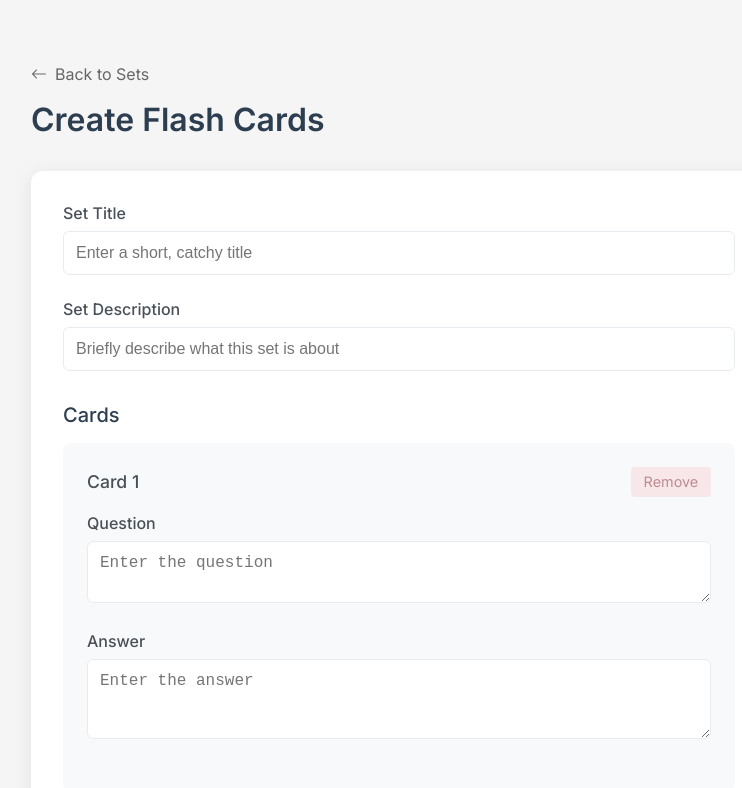
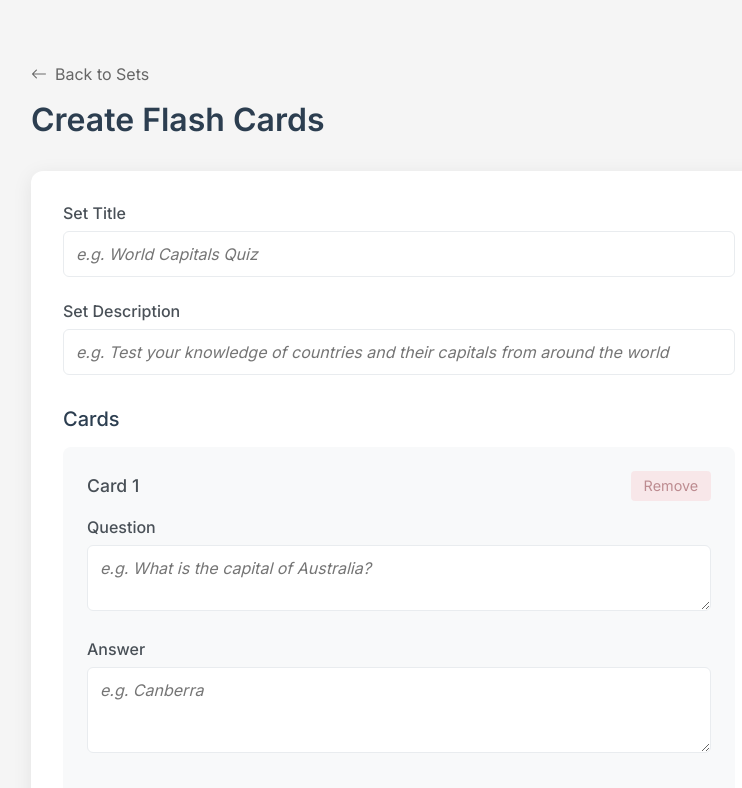
Before and after one commit to vincenttao04/flashcards-fe, a Vue app: page /create in a window 1280 px wide. Shown: the top 788 px of the page, without its empty margins (241-983 px from the left). Built offline with nearby package versions, Linux system fonts and the light colour scheme.

Commit message:
chore: made font family consistent throughout application

```diff
--- a/src/App.vue
+++ b/src/App.vue
@@ -21,7 +21,9 @@ import { RouterView } from "vue-router";
   padding: 0;
 }
 
-button {
+button,
+input,
+textarea {
   font-family: inherit;
 }
 
--- a/src/components/create/CardForm.vue
+++ b/src/components/create/CardForm.vue
@@ -6,7 +6,7 @@
         :id="`question-${index}`"
         :value="card.question"
         @input="updateField('question', $event.target.value)"
-        placeholder="Enter the question"
+        placeholder="e.g. What is the capital of Australia?"
         class="form-input"
         rows="2"
       ></textarea>
@@ -18,7 +18,7 @@
         :id="`answer-${index}`"
         :value="card.answer"
         @input="updateField('answer', $event.target.value)"
-        placeholder="Enter the answer"
+        placeholder="e.g. Canberra"
         class="form-input"
         rows="3"
       ></textarea>
@@ -70,6 +70,10 @@ label {
   resize: vertical;
 }
 
+.form-input::placeholder {
+  font-style: italic;
+}
+
 .form-input:focus {
   outline: none;
   border-color: #adb5bd;
--- a/src/components/create/FormActions.vue
+++ b/src/components/create/FormActions.vue
@@ -41,6 +41,7 @@ defineEmits(["save"]);
   border-radius: 6px;
   cursor: pointer;
   font-weight: 500;
+  font-size: 1rem;
   transition: all 0.2s;
   text-decoration: none;
   display: inline-flex;
@@ -59,6 +60,7 @@ defineEmits(["save"]);
   border-radius: 6px;
   cursor: pointer;
   font-weight: 500;
+  font-size: 1rem;
   transition: all 0.2s;
 }
 
--- a/src/components/create/SetTitleInput.vue
+++ b/src/components/create/SetTitleInput.vue
@@ -5,9 +5,9 @@
       <input
         type="text"
         id="set-title"
-        :value="modelValue"
-        @input="$emit('update:modelValue', $event.target.value)"
-        placeholder="Enter a short, catchy title"
+        :value="title"
+        @input="$emit('update:title', $event.target.value)"
+        placeholder="e.g. World Capitals Quiz"
         class="form-input"
       />
     </div>
@@ -15,10 +15,10 @@
       <label for="set-description">Set Description</label>
       <input
         type="text"
-        id="set-title"
-        :value="modelValue"
-        @input="$emit('update:modelValue', $event.target.value)"
-        placeholder="Briefly describe what this set is about"
+        id="set-description"
+        :value="description"
+        @input="$emit('update:description', $event.target.value)"
+        placeholder="e.g. Test your knowledge of countries and their capitals from around the world"
         class="form-input"
       />
     </div>
@@ -33,6 +33,10 @@ defineEmits(["update:modelValue"]);
 <style scoped>
 .form-group {
   margin-bottom: 2rem;
+}
+
+input::placeholder {
+  font-style: italic;
 }
 
 .title {
--- a/src/data/flashCardSets.js
+++ b/src/data/flashCardSets.js
@@ -74,14 +74,6 @@ export const flashCardSets = [
       {
         question: "Who painted the Mona Lisa?",
         answer: "Leonardo da Vinci",
-      },
-      {
-        question: "What is the smallest prime number?",
-        answer: "2",
-      },
-      {
-        question: "What currency is used in Japan?",
-        answer: "Yen",
       },
       {
         question: "What is the main language spoken in Brazil?",
@@ -174,31 +166,8 @@ export const flashCardSets = [
         answer:
           "A bond is a loan made to a company or government by an investor.",
       },
-      {
-        question: "What does 'diversification' mean in investing?",
-        answer: "Spreading investments across different assets to reduce risk.",
-      },
-      {
-        question: "What is inflation?",
-        answer:
-          "The general increase in prices and decrease in purchasing power over time.",
-      },
-      {
-        question: "What is a 401(k)?",
-        answer: "A retirement savings plan offered by employers in the U.S.",
-      },
-      {
-        question: "What does 'net worth' mean?",
-        answer: "The value of your assets minus your liabilities.",
-      },
-      {
-        question: "What is a mortgage?",
-        answer:
-          "A loan used to purchase real estate, typically paid over years.",
-      },
     ],
   },
-  // === Space & Astronomy Set ===
   {
     id: "space-astronomy",
     title: "Space & Astronomy",
@@ -219,19 +188,6 @@ export const flashCardSets = [
         answer: "About 8 minutes and 20 seconds",
       },
       {
-        question: "What is a black hole?",
-        answer:
-          "A region of space where gravity is so strong that nothing can escape from it.",
-      },
-      {
-        question: "Which planet has the most moons?",
-        answer: "Saturn",
-      },
-      {
-        question: "What galaxy is Earth located in?",
-        answer: "The Milky Way Galaxy",
-      },
-      {
         question: "What causes a solar eclipse?",
         answer:
           "The Moon passes between the Earth and the Sun, blocking sunlight.",
@@ -240,19 +196,8 @@ export const flashCardSets = [
         question: "What was the first human-made object to reach space?",
         answer: "The V-2 rocket in 1944",
       },
-      {
-        question: "Who was the first person on the Moon?",
-        answer: "Neil Armstrong",
-      },
-      {
-        question: "What is the International Space Station (ISS)?",
-        answer:
-          "A space station where astronauts live and work in orbit around Earth.",
-      },
     ],
   },
-
-  // === Technology & Innovation Set ===
   {
     id: "tech-innovation",
     title: "Tech & Innovation",
@@ -263,10 +208,6 @@ export const flashCardSets = [
       {
         question: "Who is known as the father of the computer?",
         answer: "Charles Babbage",
-      },
-      {
-        question: "What does AI stand for?",
-        answer: "Artificial Intelligence",
       },
       {
         question: "What is blockchain used for?",
@@ -286,10 +227,6 @@ export const flashCardSets = [
         answer: "HTML, CSS, and JavaScript",
       },
       {
-        question: "Who founded Microsoft?",
-        answer: "Bill Gates and Paul Allen",
-      },
-      {
         question: "What does VR stand for?",
         answer: "Virtual Reality",
       },
--- a/src/pages/FlashCardPage.vue
+++ b/src/pages/FlashCardPage.vue
@@ -21,12 +21,12 @@ card component, navigation buttons, and indicators for the cards.
       @next="nextCard"
     />
 
-    <CardIndicators
+    <!-- <CardIndicators
       v-if="cardSet.cards.length"
       :current-index="currentIndex"
       :total="cardSet.cards.length"
       @select="goToCard"
-    />
+    /> -->
   </div>
   <div v-else class="error-state">
     <h2>Flash Card Set Not Found</h2>
@@ -41,7 +41,7 @@ import { getFlashCardSet } from "../data/flashCardSets.js";
 import PageHeader from "../components/common/PageHeader.vue";
 import FlashCard from "../components/flashcard/FlashCard.vue";
 import CardNavigator from "../components/flashcard/CardNavigator.vue";
-import CardIndicators from "../components/flashcard/CardIndicators.vue";
+// import CardIndicators from "../components/flashcard/CardIndicators.vue";
 
 const route = useRoute();
 const router = useRouter();
```
